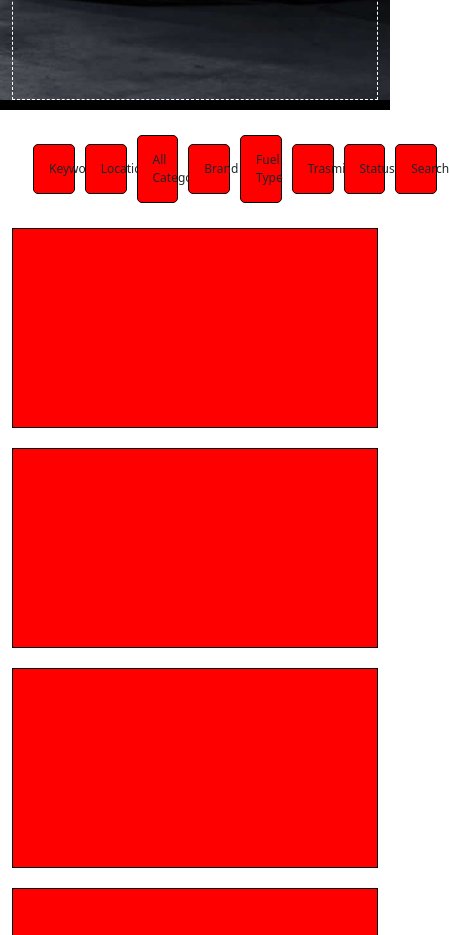
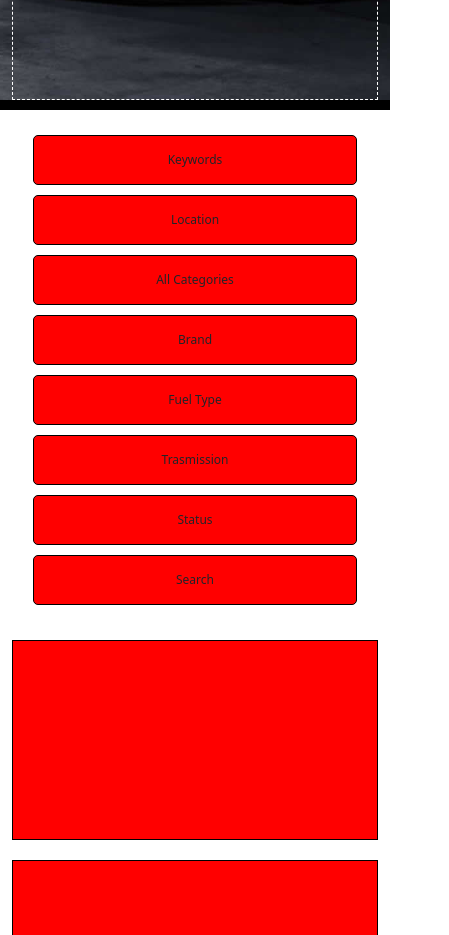
Before and after one commit to RobyLedda94/proj-html-vuejs, a Vue app: page / in a window 390 px wide. Shown: the part 780-1715 px from the top of the page, 449 px wide, since content can reach past the window. Built offline with nearby package versions, Linux system fonts and the light colour scheme.

Commit message:
[UPD] definita la responsività, da definire il contenuto delle macro aree

```diff
--- a/src/components/AppHeader.vue
+++ b/src/components/AppHeader.vue
@@ -9,12 +9,12 @@ export default {
     <header>
         <div class="container">
             <div class="row gx-0">
-                <div class="col-12 col-sm-6">
+                <div class="col-12 col-md-6">
                     <div class="content-header">
                         <!-- logo + ul + icone -->
                     </div>
                 </div>
-                <div class="col-12 col-sm-6">
+                <div class="col-12 col-md-6">
                     <div class="content-header">
                         <!-- logo + ul + icone -->
                     </div>
--- a/src/components/AppMain.vue
+++ b/src/components/AppMain.vue
@@ -177,17 +177,25 @@ export default {
 <style lang="scss" scoped>
 .content-main-top-li{
     padding: 25px 0;
-    .list-unstyled li{
+    .list-unstyled{
+        display: flex;
+        flex-wrap: nowrap;
+        justify-content: space-between;
+        li {
             font-size: 12px;
             flex-basis: calc(100% / 8);
             max-width: calc(100% / 8);
-        flex-grow: 1;
+            flex-grow: 0;
             padding: 15px;
             border: 1px solid black;
             background-color: red;
             text-align: center;
             border-radius: 5px;
             margin: 0 5px;
+            white-space: nowrap;
+            overflow: hidden;
+            text-overflow: ellipsis;
+        }
     }
 }
 
@@ -262,6 +270,26 @@ export default {
     border: 1px solid black;
 }
 
+/*-------------------media-----------------*/
+
+@media (max-width: 768px) {
+    .content-main-top-li .list-unstyled {
+        flex-wrap: wrap;
+    }
+    .content-main-top-li .list-unstyled li {
+        flex-basis: calc(50% - 10px);
+        max-width: calc(50% - 10px);
+        margin-bottom: 10px;
+    }
+}
+
+@media (max-width: 576px) {
+    .content-main-top-li .list-unstyled li {
+        flex-basis: calc(100% - 10px);
+        max-width: calc(100% - 10px);
+    }
+}
+
 
 
 </style>
```
Lines whose indentation alone changed are shown as unchanged.
